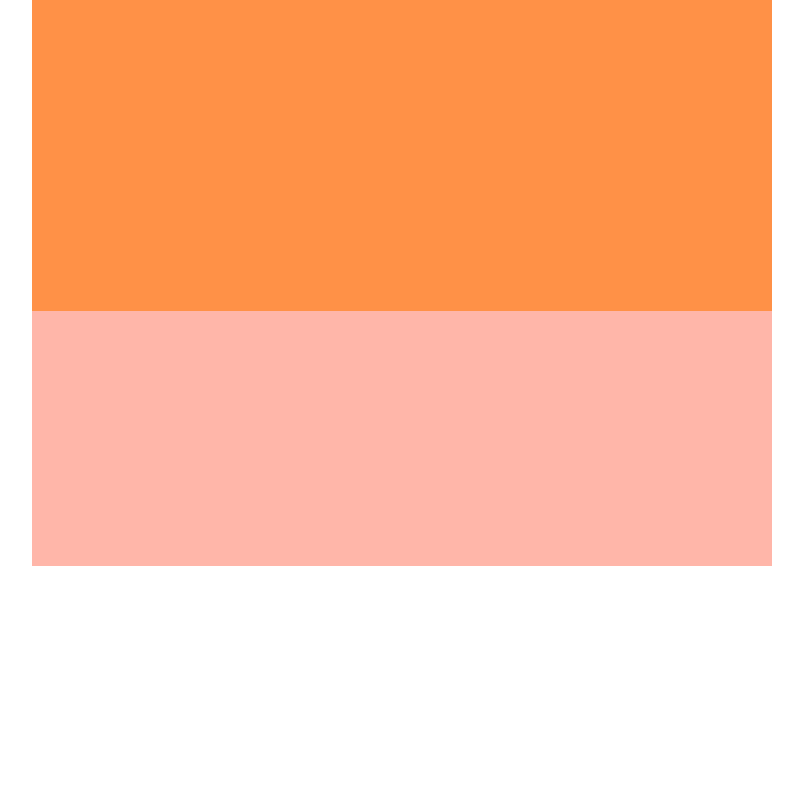
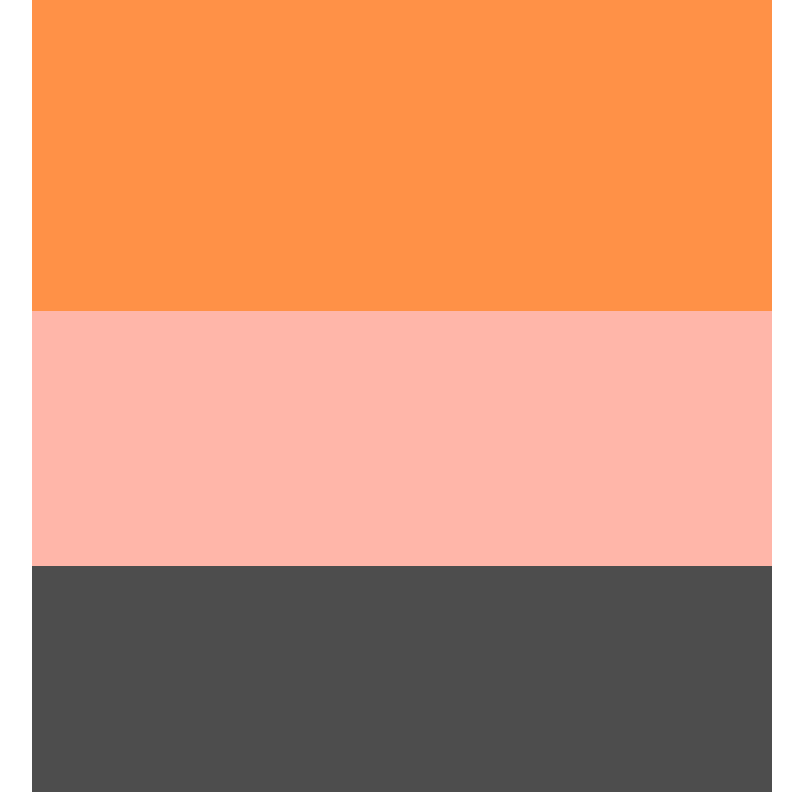
Before and after one commit to paigewilliams/99-percent-invisible, an Angular app: page / in a window 1280 px wide. Shown: the part 2299-3099 px from the top of the page, without its empty margins (238-1041 px from the left). Before the commit the page ends 2873 px from the top, so only its background shows below. Built offline with nearby package versions, Linux system fonts and the light colour scheme.

Commit message:
Add styling to footer component.

```diff
--- a/src/app/app.component.html
+++ b/src/app/app.component.html
@@ -2,3 +2,4 @@
 <app-featured></app-featured>
 <app-body></app-body>
 <app-category></app-category>
+<app-footer></app-footer>
--- a/src/app/footer/footer.component.css
+++ b/src/app/footer/footer.component.css
@@ -0,0 +1,9 @@
+.footer {
+  background-color: #4d4d4d;
+  margin-left: auto;
+  margin-right: auto;
+  padding: 0 10px;
+  display: block;
+  width: 720px;
+  height: 226px;
+}
--- a/src/app/footer/footer.component.html
+++ b/src/app/footer/footer.component.html
@@ -1,3 +1,3 @@
-<p>
-  footer works!
-</p>
+<div class="footer">
+
+</div>
--- a/src/app/footer/footer.component.ts
+++ b/src/app/footer/footer.component.ts
@@ -1,15 +1,11 @@
-import { Component, OnInit } from '@angular/core';
+import { Component } from '@angular/core';
 
 @Component({
   selector: 'app-footer',
   templateUrl: './footer.component.html',
   styleUrls: ['./footer.component.css']
 })
-export class FooterComponent implements OnInit {
+export class FooterComponent {
 
-  constructor() { }
-
-  ngOnInit() {
-  }
 
 }
```
